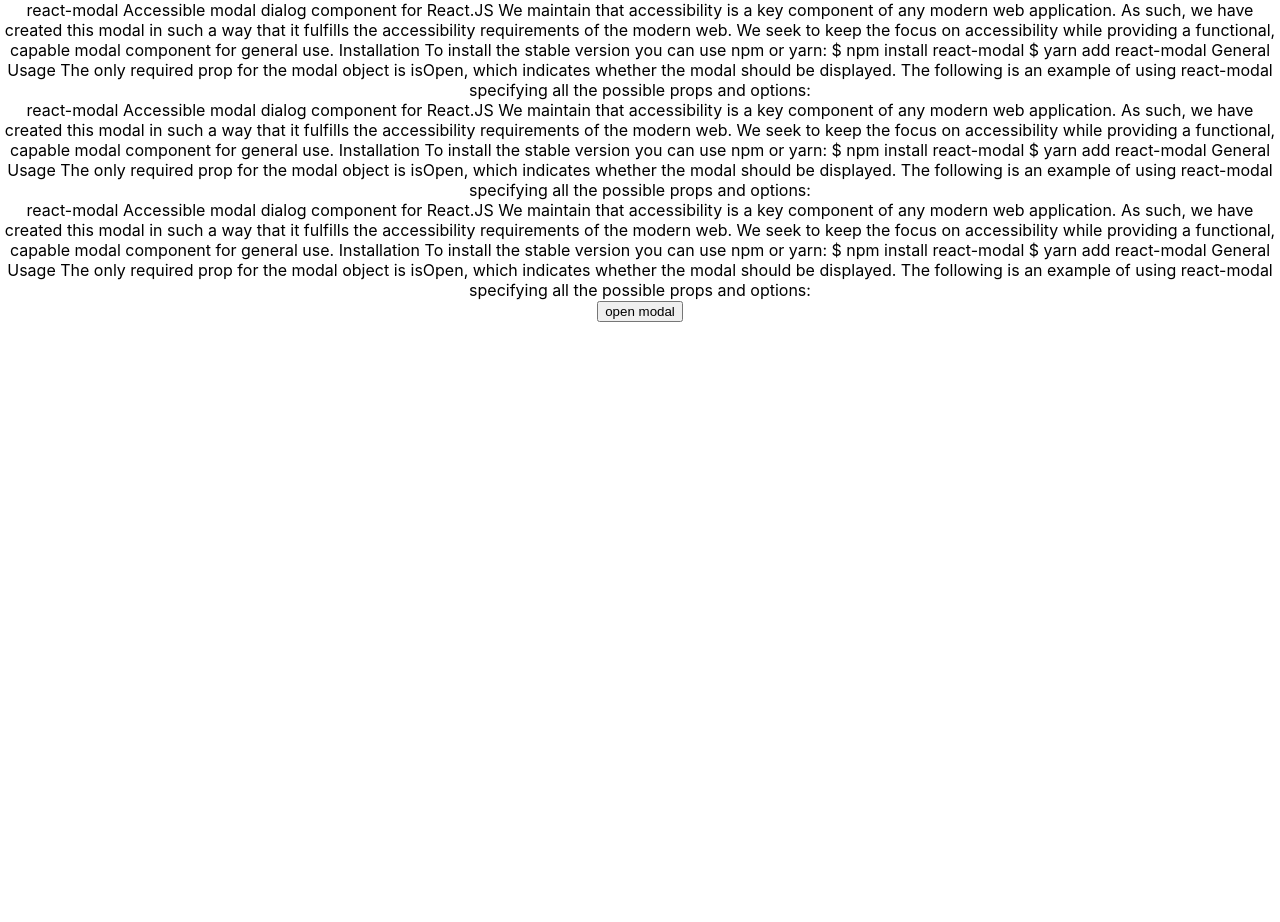
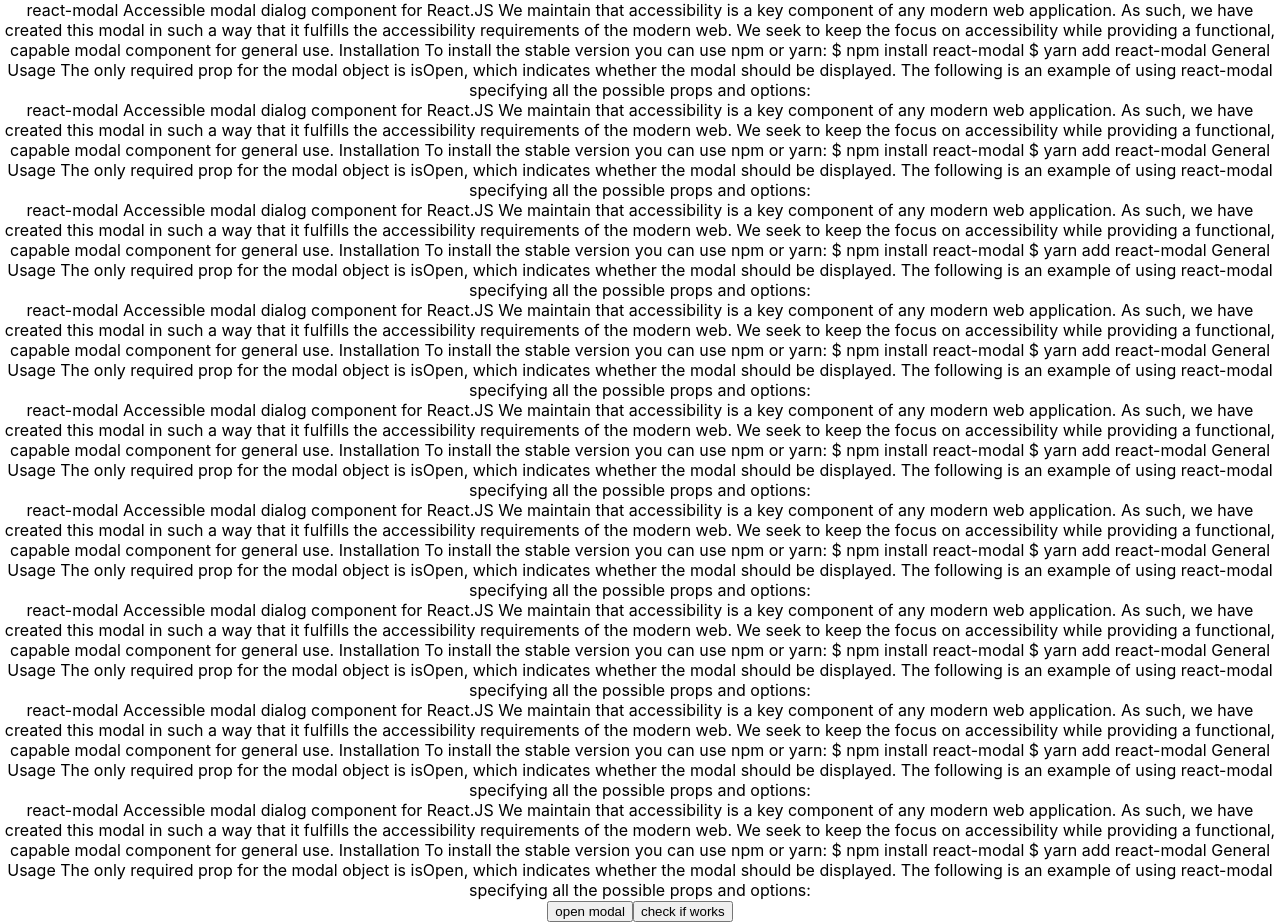
Before and after one commit to pesto-students/deep-dive-ajay14312, a React (Create React App) app in the folder react-exercises/modal-react/: page / in a window 1280 px wide. Before the commit the page ends 800 px from the top, so only its background shows below. Built offline with nearby package versions, Linux system fonts and the light colour scheme.

Commit message:
Capture focus and adjust using keyboard

```diff
--- a/react-exercises/modal-react/src/App.js
+++ b/react-exercises/modal-react/src/App.js
@@ -4,14 +4,20 @@
 
 function App() {
   const [isVisible, setIsVisible] = useState(false);
-  const modalProps = { align: "center" };
+  const [secondVisible, setSecondVisible] = useState(false);
+  const modalProps = { align: "center", width: '400px' };
   const showModal = () => {
     setIsVisible(true);
-    document.querySelector("body").style.position = "fixed";
   };
   const closeModal = () => {
     setIsVisible(false);
   };
+  const showCheck = () => {
+    setSecondVisible(true);
+  }
+  const check = () => {
+    setSecondVisible(false);
+  }
   return (
     <div className="App">
       <div>
@@ -54,26 +60,112 @@
           following is an example of using react-modal specifying all the
           possible props and options:
         </div>
+        <div>
+          react-modal Accessible modal dialog component for React.JS We maintain
+          that accessibility is a key component of any modern web application.
+          As such, we have created this modal in such a way that it fulfills the
+          accessibility requirements of the modern web. We seek to keep the
+          focus on accessibility while providing a functional, capable modal
+          component for general use. Installation To install the stable version
+          you can use npm or yarn: $ npm install react-modal $ yarn add
+          react-modal General Usage The only required prop for the modal object
+          is isOpen, which indicates whether the modal should be displayed. The
+          following is an example of using react-modal specifying all the
+          possible props and options:
+        </div>
+        <div>
+          react-modal Accessible modal dialog component for React.JS We maintain
+          that accessibility is a key component of any modern web application.
+          As such, we have created this modal in such a way that it fulfills the
+          accessibility requirements of the modern web. We seek to keep the
+          focus on accessibility while providing a functional, capable modal
+          component for general use. Installation To install the stable version
+          you can use npm or yarn: $ npm install react-modal $ yarn add
+          react-modal General Usage The only required prop for the modal object
+          is isOpen, which indicates whether the modal should be displayed. The
+          following is an example of using react-modal specifying all the
+          possible props and options:
+        </div>
+        <div>
+          react-modal Accessible modal dialog component for React.JS We maintain
+          that accessibility is a key component of any modern web application.
+          As such, we have created this modal in such a way that it fulfills the
+          accessibility requirements of the modern web. We seek to keep the
+          focus on accessibility while providing a functional, capable modal
+          component for general use. Installation To install the stable version
+          you can use npm or yarn: $ npm install react-modal $ yarn add
+          react-modal General Usage The only required prop for the modal object
+          is isOpen, which indicates whether the modal should be displayed. The
+          following is an example of using react-modal specifying all the
+          possible props and options:
+        </div>
+        <div>
+          react-modal Accessible modal dialog component for React.JS We maintain
+          that accessibility is a key component of any modern web application.
+          As such, we have created this modal in such a way that it fulfills the
+          accessibility requirements of the modern web. We seek to keep the
+          focus on accessibility while providing a functional, capable modal
+          component for general use. Installation To install the stable version
+          you can use npm or yarn: $ npm install react-modal $ yarn add
+          react-modal General Usage The only required prop for the modal object
+          is isOpen, which indicates whether the modal should be displayed. The
+          following is an example of using react-modal specifying all the
+          possible props and options:
+        </div>
+        <div>
+          react-modal Accessible modal dialog component for React.JS We maintain
+          that accessibility is a key component of any modern web application.
+          As such, we have created this modal in such a way that it fulfills the
+          accessibility requirements of the modern web. We seek to keep the
+          focus on accessibility while providing a functional, capable modal
+          component for general use. Installation To install the stable version
+          you can use npm or yarn: $ npm install react-modal $ yarn add
+          react-modal General Usage The only required prop for the modal object
+          is isOpen, which indicates whether the modal should be displayed. The
+          following is an example of using react-modal specifying all the
+          possible props and options:
+        </div>
+        <div>
+          react-modal Accessible modal dialog component for React.JS We maintain
+          that accessibility is a key component of any modern web application.
+          As such, we have created this modal in such a way that it fulfills the
+          accessibility requirements of the modern web. We seek to keep the
+          focus on accessibility while providing a functional, capable modal
+          component for general use. Installation To install the stable version
+          you can use npm or yarn: $ npm install react-modal $ yarn add
+          react-modal General Usage The only required prop for the modal object
+          is isOpen, which indicates whether the modal should be displayed. The
+          following is an example of using react-modal specifying all the
+          possible props and options:
+        </div>
         <button type="button" onClick={showModal}>
           open modal
         </button>
+        <button onClick={showCheck}>check if works</button>
       </div>
 
-      <Modal
+      {isVisible && <Modal
         isVisible={isVisible}
         modalProps={modalProps}
-        panelClass= {['class1', 'class2']}
+        panelClass={["class1", "class2"]}
         onModalClose={closeModal}
       >
         <div>
           <h1>Start</h1>
           <h2>close</h2>
         </div>
+        <select>
+          <option>uo</option>
+          <option>yes</option>
+        </select>
+        <textarea/>
+
         <input />
         <input />
         <input />
         <input />
-      </Modal>
+      </Modal>}
+      {secondVisible && <Modal isVisible={secondVisible} onModalClose={check}>check</Modal>}
     </div>
   );
 }
--- a/react-exercises/modal-react/src/Modal.js
+++ b/react-exercises/modal-react/src/Modal.js
@@ -1,107 +1,146 @@
 import React, { Component } from "react";
-import ReactDOM from 'react-dom'
+import ReactDOM from "react-dom";
 import "./Modal.css";
 
-const overlay = document.createElement('div');
-overlay.id = 'overlay-container'
+const overlay = document.createElement("div");
+overlay.id = "overlay-container";
+
+const tabbleList = [
+  "a[href]",
+  "area[href]",
+  "input:not([disabled])",
+  "button:not([disabled])",
+  "[contendeditable]",
+  "textarea:not([disabled])",
+  "select:not([disabled])",
+  "iframe",
+  "object",
+  "embed"
+];
+
 class Modal extends Component {
   constructor(props) {
     super(props);
+
     this.state = {
-      list: ""
+      list: [],
     };
-    this.element = document.createElement('div');
 
-    this.node = '';
+    this.element = document.createElement("div");
+    this.node = "";
+    this.activeElement = '';
+    if (this.props.isVisible) {
+      document.querySelector("html").style.overflow = 'hidden';
+    }
   }
 
   componentWillUnmount = () => {
-    document.removeEventListener('mousedown', this.handleClick, false);
-    document.removeEventListener('keydown', this.captureKey, false);
+    document.removeEventListener("mousedown", this.handleClick, false);
+    document.removeEventListener("keydown", this.captureKey, false);
     overlay.removeChild(this.element);
-  }
+    document.querySelector("html").style.overflow = 'auto';
+  };
 
   handleClick = (e) => {
-    if(this.node.contains(e.target)) {
+    if (this.node.contains(e.target)) {
       return;
     }
-    if(document.activeElement.toString() === "[object HTMLBodyElement]" && e.keyCode === 27) {
-      this.props.onModalClose();
-    }
-
-    this.props.onModalClose();
-  }
+    // if ( document.activeElement.toString() === "[object HTMLBodyElement]" && e.keyCode === 27) {
+    //   this.props.onModalClose();
+    //   this.activeElement.focus();
+    // }
+    this.closeOverlay();
+  };
 
   componentDidMount = () => {
-    document.addEventListener('mousedown', this.handleClick, false);
-    document.addEventListener('keydown', this.captureKey, false);
-    document.querySelector('body').appendChild(overlay);
+    this.activeElement = document.activeElement;
+    document.addEventListener("mousedown", this.handleClick, false);
+    document.addEventListener("keydown", this.captureKey, false);
+    document.querySelector("body").appendChild(overlay);
     overlay.appendChild(this.element);
+
     this.setState(() => {
+      const arrList = Array.prototype.slice.call(document.getElementById("childrenDiv").querySelectorAll(tabbleList))
       return {
-        list: document
-          .getElementById("childrenDiv")
-          .querySelectorAll(["input", "button"]),
+        list: arrList
       };
     });
-    setTimeout(() => {
-      document
-          .getElementById("childrenDiv")
-          .querySelectorAll(["input", "button"])[0].focus();
-    }, 500)
   };
 
-  captureKey = (event) => {
-    //event.persist();
-    if (event.keyCode === 9) {
-      if (
-        document.activeElement === this.state.list[this.state.list.length - 1]
-      ) {
+  componentDidUpdate = (prevProps, prevState) => {
+    if (prevProps.isVisible === this.props.isVisible &&
+      this.props.isVisible === true) {
+        this.focusFirstElement();
+    }
+  };
+
+  focusFirstElement = () => {
+    if (this.state.list[1]) {
+      this.state.list[1].focus();
+    } else {
       this.state.list[0].focus();
     }
   }
-    if (event.shiftKey && event.key === "Tab") {
-      console.log(event.keyCode);
+
+  captureKey = (event) => {
+    if (event.keyCode === 9) {
+      if (!this.state.list.includes(document.activeElement)) {
+        event.preventDefault();
+        this.focusFirstElement();
+      } else if (event.shiftKey) {
         if (document.activeElement === this.state.list[0]) {
+          event.preventDefault();
           this.state.list[this.state.list.length - 1].focus();
         }
+      } else {
+        if (document.activeElement === this.state.list[this.state.list.length - 1]) {
+          event.preventDefault();
+          this.state.list[0].focus();
         }
-
-    if (event.keyCode === 27) {
-      this.props.onModalClose();
+      }
+    } else if (event.keyCode === 27) {
+      this.closeOverlay();
     }
   };
 
+  closeOverlay = () => {
+    this.props.onModalClose();
+    this.activeElement.focus();
+  }
+
   render() {
-    let showHideClassName =this.props.isVisible
-        ? "modal display-block"
-        : "modal display-none";
+    const showHideClassName = this.props.isVisible ? "show" : "display-none";
+    const alignModal = this.props.modalProps && this.props.modalProps.align? this.props.modalProps.align : 'center';
+
     if (!showHideClassName) {
       return null;
-    };
-
-    let customClassNames = '';
-    try {
-      customClassNames = this.props.panelClass.join(',');
-    } catch (_) {
-      // do nothing
     }
 
-    let overlayNode = <React.Fragment>
+    const customClassNames = this.props.panelClass?this.props.panelClass.join(' '):'';
+
+    const overlayNode = (
       <div
-        className={showHideClassName}
+        className={`modal ${showHideClassName}`}
         onKeyDown={this.captureKey}
         id="childrenDiv"
-      >
-        <section className={`modal-main ${customClassNames}`} ref={node => this.node = node}>
+        role="dialog">
+        <div className={`modal-content ${alignModal === 'left'?'modal-content-left':''} ${alignModal === 'right'?'modal-content-right':'' } ${customClassNames} ${alignModal === 'center'?'modal-content-center':''}`} ref={(node) => (this.node = node)}>
+          <div className="modal-header">
+            <button className="close" onClick={this.closeOverlay}>&times;</button>
+            <h2>Modal Header</h2>
+          </div>
+          <div className="modal-body">
             {this.props.children}
-        </section>
           </div>
-    </React.Fragment>
+          <div className="modal-footer">
 
-    return (
-      ReactDOM.createPortal(overlayNode, this.element)
+            <h3>Modal Footer</h3>
+          </div>
+        </div>
+      </div>
     );
+
+    return ReactDOM.createPortal(overlayNode, this.element);
   }
 }
 
```
Also changed, not shown: react-exercises/modal-react/src/Modal.css (+72 -10 lines). Lines whose indentation alone changed are shown as unchanged.
